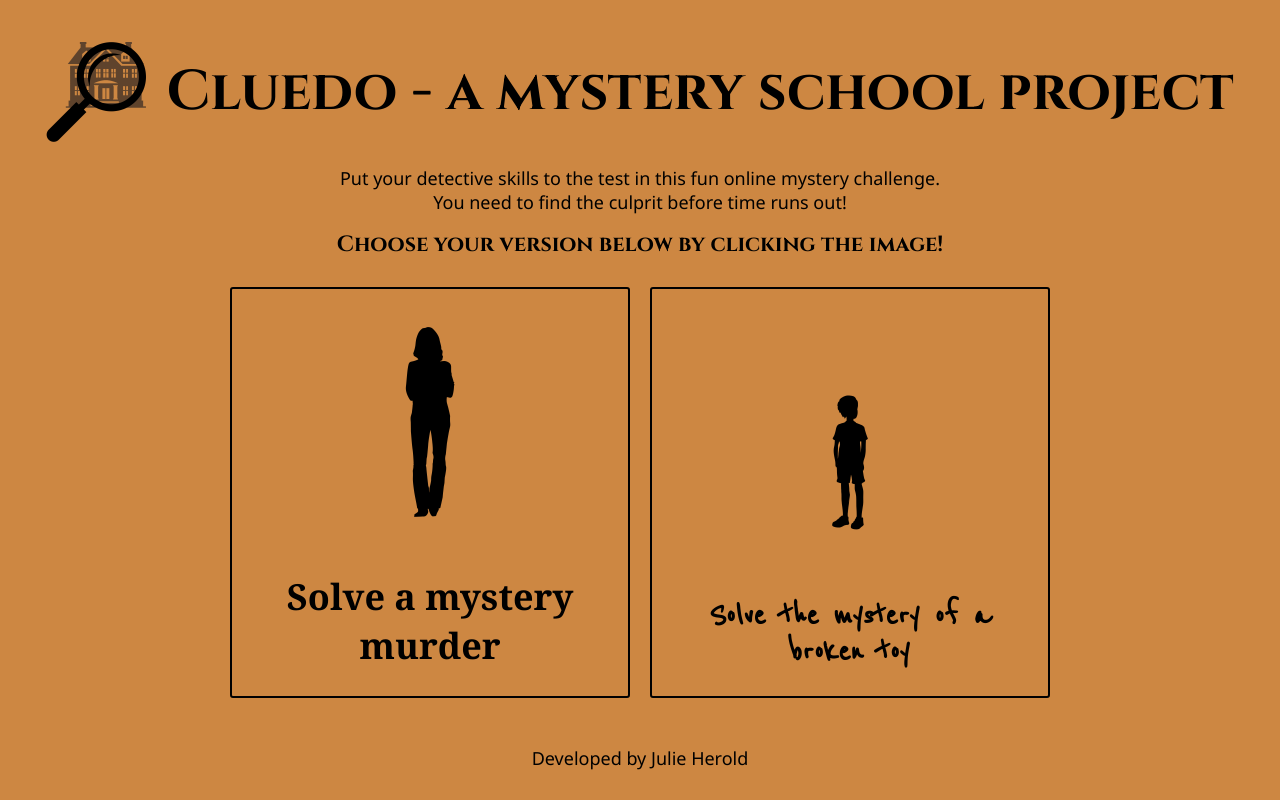
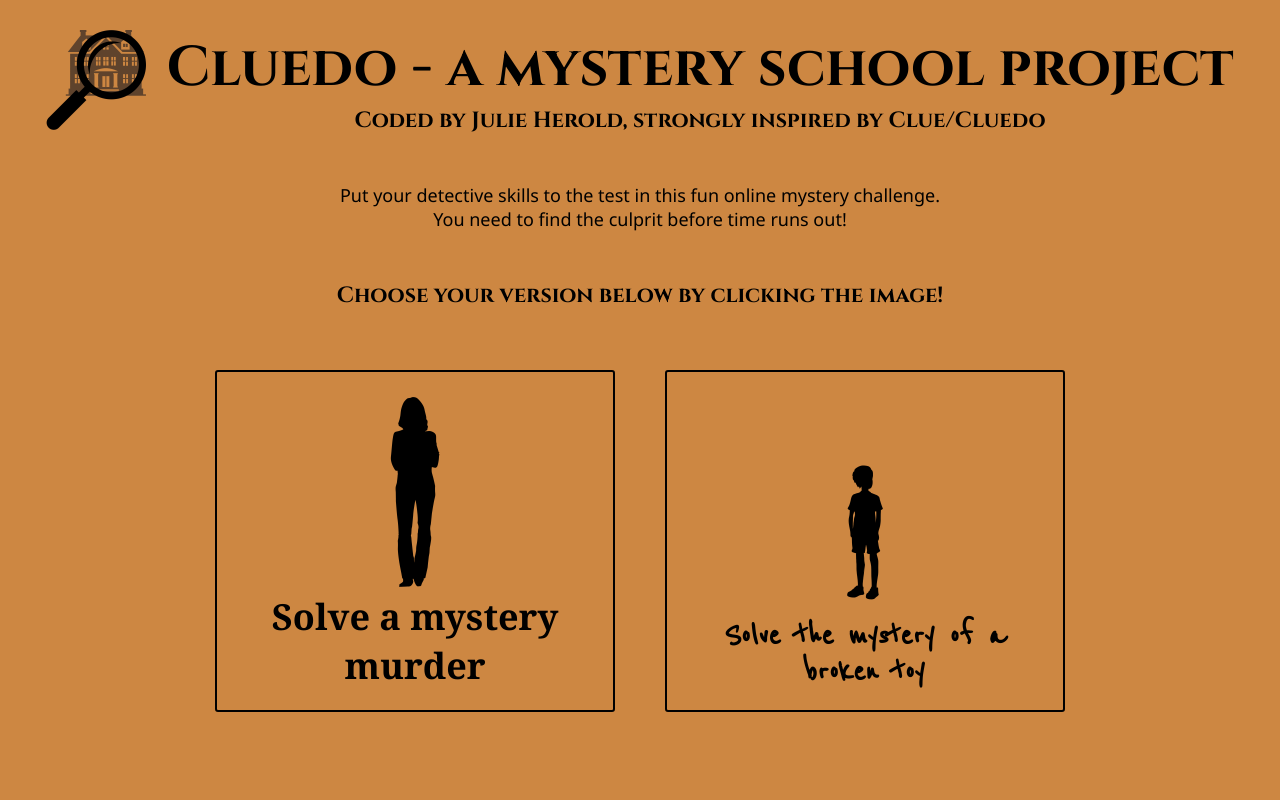
Before and after one commit to TheTravellingVetPhysio/cluedo_dom, a plain HTML site: page main.html in a window 1280 px wide. Drawn offline with Linux system fonts and the light colour scheme; a web font is replaced by a local one.

Commit message:
add header

```diff
--- a/main.html
+++ b/main.html
@@ -11,6 +11,7 @@
     <link rel="icon" href="favicon.png" type="image/x-icon" />
     <link rel="stylesheet" href="styles/base.css" type="text/css" />
     <link rel="stylesheet" href="styles/welcome.css" type="text/css" />
+    <link rel="stylesheet" href="styles/setup.css" type="text/css" />
     <link rel="preconnect" href="https://fonts.googleapis.com" />
     <link rel="preconnect" href="https://fonts.gstatic.com" crossorigin />
     <link
@@ -23,19 +24,25 @@
     <script src="./game.js" type="module"></script>
   </head>
   <body>
-    <div id="welcome" class="fullpage">
+    <header>
+      <img src="media/cluedo.png" alt="Mansion under magnifying glass" />
+      <div>
+        <h1>Cluedo - a mystery school project</h1>
+        <h3>Coded by Julie Herold, strongly inspired by Clue/Cluedo</h3>
+      </div>
+    </header>
+    <main>
+      <div id="welcome">
         <section>
-        <img src="media/cluedo.png" alt="Mansion under magnifying glass" />
-        <div><h1>Cluedo - a mystery school project</h1></div>
-        <div>
           <p>
             Put your detective skills to the test in this fun online mystery
             challenge.
           </p>
           <p>You need to find the culprit before time runs out!</p>
+        </section>
         <h3>Choose your version below by clicking the image!</h3>
-        </div>
-      </section>
+
+        <div>
           <div id="adult-mode">
             <img
               src="media/adult.png"
@@ -52,7 +59,7 @@
             />
             <h2>Solve the mystery of a broken toy</h2>
           </div>
-      <section><p>Developed by Julie Herold</p></section>
+        </div>
       </div>
 
       <div id="setup" class="fullpage">
@@ -64,5 +71,6 @@
       <div id="gameplay" class="fullpage"></div>
 
       <div id="results" class="fullpage"></div>
+    </main>
   </body>
 </html>
--- a/styles/base.css
+++ b/styles/base.css
@@ -30,12 +30,45 @@
   --c-transparent: hsl(0, 0%, 0%, 0%);
 }
 
-.fullpage {
+body {
   background-color: var(--c-canvas-primary);
+  min-height: 100vh;
   width: 100vw;
   max-width: 100%;
-  min-height: 100vh;
   padding: 30px;
+  display: flex;
+  flex-direction: column;
+}
+
+header {
+  background-color: var(--c-canvas-primary);
+  flex: 0 0 auto;
+  display: flex;
+  flex-flow: row nowrap;
+  justify-content: center;
+  gap: 20px;
+
+  & img {
+    width: 100px;
+    height: 100px;
+  }
+
+  & div {
+    display: flex;
+    flex-flow: column nowrap;
+    align-items: center;
+  }
+}
+
+main {
+  flex: 1 0 auto;
+  display: flex;
+  flex-direction: column;
+}
+
+main > div {
+  flex: 1;
+  height: 100%;
 }
 
 h1 {
@@ -46,13 +79,11 @@ h1 {
 h2 {
   font-family: Cinzel, Cambria, Cochin, Georgia, Times, "Times New Roman", serif;
   font-size: 36px;
-  margin: 16px;
 }
 
 h3 {
   font-family: Cinzel, Cambria, Cochin, Georgia, Times, "Times New Roman", serif;
   font-size: 22px;
-  margin: 16px;
 }
 
 p {
--- /dev/null
+++ b/styles/setup.css
@@ -0,0 +1,64 @@
+#note {
+  background-image: url("../media/note.png");
+  background-size: cover;
+  background-repeat: no-repeat;
+  width: 400px;
+  height: 400px;
+  display: flex;
+  justify-content: center;
+  align-items: center;
+  padding: 90px 20px 20px 50px;
+  transform: rotate(10deg);
+}
+
+#setup {
+  display: grid;
+  grid-template-columns: 1fr 1fr 1fr 1fr;
+  grid-template-rows: auto auto auto;
+  column-gap: 20px;
+  justify-items: center;
+  align-items: stretch;
+  text-align: center;
+
+   & section:first-of-type {
+    grid-area: 1 / 1 / 2 / 5;
+    display: grid;
+    align-items: center;
+
+    & img {
+      grid-area: 1 / 1 / 2 / 2;
+      width: 100px;
+      height: 100px;
+    }
+
+    & div:first-of-type {
+      grid-area: 1 / 2 / 2 / 5;
+    }
+  }
+
+/*  & div:not(section div) {
+    border: 2px solid;
+    border-radius: 3px;
+    padding: 10px;
+    width: 400px;
+    cursor: pointer;
+    display: flex;
+    flex-direction: column;
+    justify-content: flex-start;
+    align-items: center;
+    gap: 10px;
+}
+
+  & div:first-of-type {
+    grid-area: 2 / 2 / 3 / 3;
+  }
+
+  & div:last-of-type {
+    grid-area: 2 / 3 / 3 / 4;
+  }
+
+  & section:last-of-type {
+    grid-area: 3 / 1 / 4 / 5;
+    align-content: end;
+  } */
+}}
--- a/styles/welcome.css
+++ b/styles/welcome.css
@@ -1,68 +1,38 @@
 #welcome {
-  display: grid;
-  grid-template-columns: 1fr 1fr 1fr 1fr;
-  grid-template-rows: auto auto auto;
-  column-gap: 20px;
-  justify-items: center;
-  align-items: stretch;
+  width: 100%;
+  height: 100%;
+  display: flex;
+  flex-flow: column nowrap;
+  justify-content: center;
   text-align: center;
-
-  & section:first-of-type {
-    grid-area: 1 / 1 / 2 / 5;
-    display: grid;
-    column-gap: 20px;
-    align-items: center;
-
-    & img {
-      grid-area: 1 / 1 / 2 / 2;
-      width: 100px;
-      height: 100px;
-    }
-
-    & div:first-of-type {
-      grid-area: 1 / 2 / 2 / 5;
-    }
-
-    & div:last-of-type {
-      grid-area: 2 / 1 / 3 / 5;
-    }
-  }
-
-  & div:not(section div) {
-    border: 2px solid;
-    border-radius: 3px;
-    padding: 10px;
-    width: 400px;
-    cursor: pointer;
-    display: flex;
-    flex-direction: column;
-    justify-content: flex-start;
-    align-items: center;
-    gap: 10px;
+  gap: 50px;
 }
 
-  & div:first-of-type {
-    grid-area: 2 / 2 / 3 / 3;
-  }
+#welcome > div {
+  padding: 10px;
+  display: flex;
+  flex-direction: row;
+  justify-content: center;
+  align-items: stretch;
+  gap: 50px;
+}
 
-  & div:last-of-type {
-    grid-area: 2 / 3 / 3 / 4;
-  }
-
-  & section:last-of-type {
-    grid-area: 3 / 1 / 4 / 5;
-    align-content: end;
-  }
+#welcome > div > div {
+  flex: 1;
+  padding: 20px;
+  max-width: 400px;
+  cursor: pointer;
+  border: 2px solid;
+  border-radius: 3px;
+  display: flex;
+  flex-flow: column nowrap;
+  align-items: center;
 }
 
 .mode_image {
   height: 200px;
   display: block;
   margin: auto;
-}
-
-h3 {
-  justify-self: center;
 }
 
 #adult-mode h2 {
```
Lines whose indentation alone changed are shown as unchanged.
